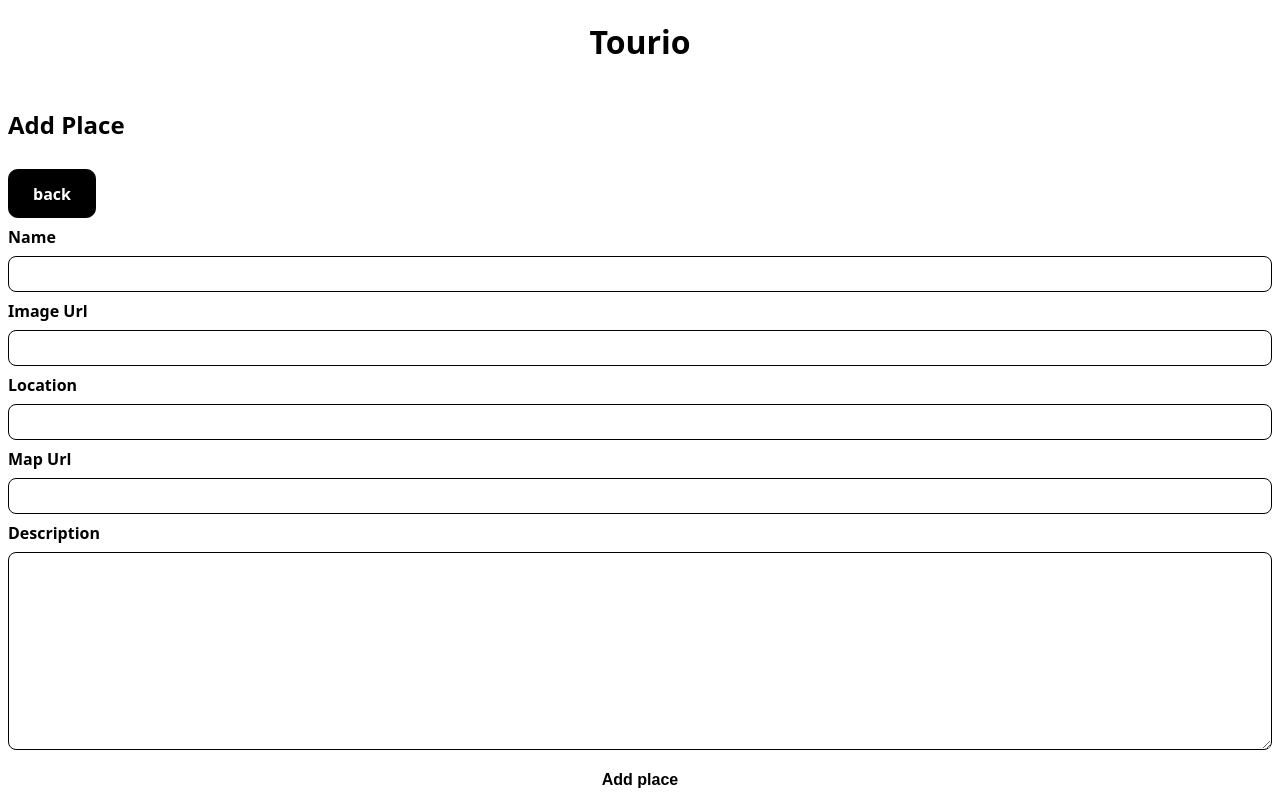
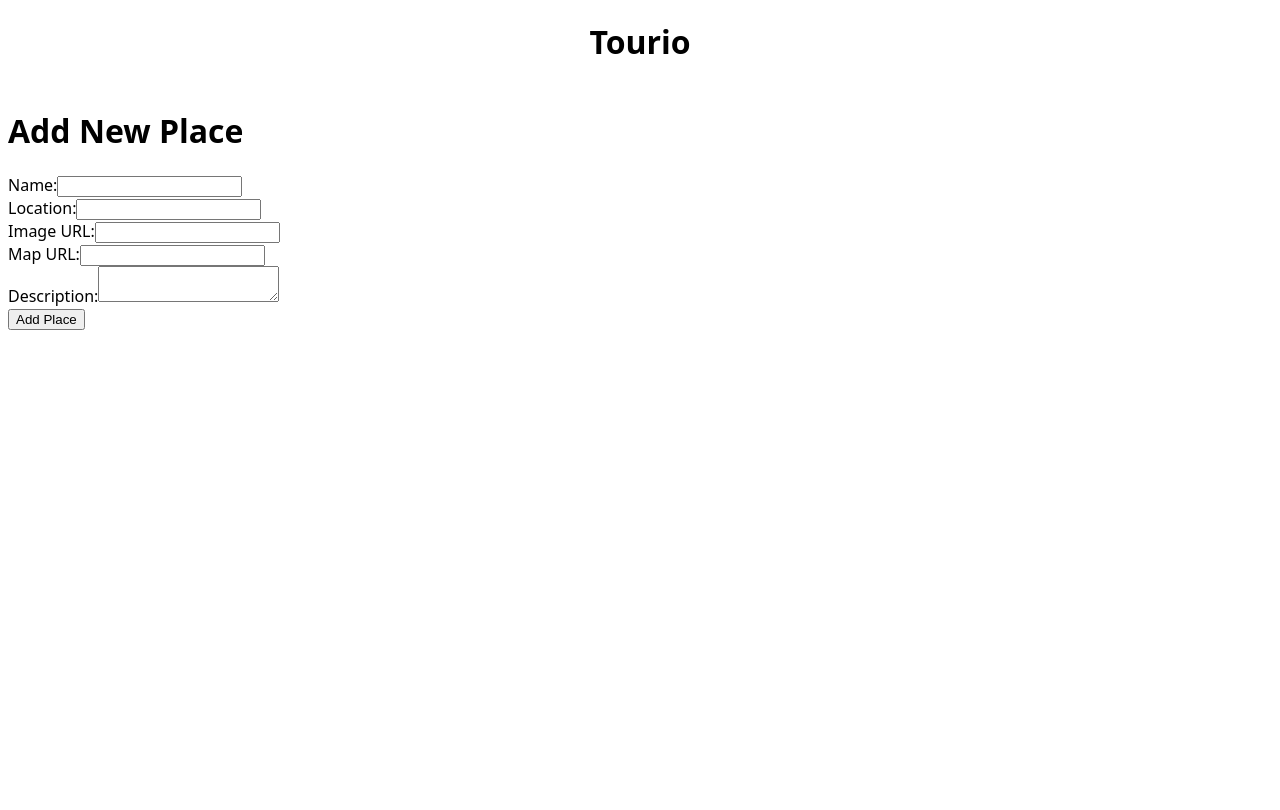
Before and after one commit to reinerito/recap6, a Next.js app: page /create in a window 1280 px wide. Built offline with nearby package versions, Linux system fonts and the light colour scheme.

Commit message:
create form function

```diff
--- a/pages/api/places/index.js
+++ b/pages/api/places/index.js
@@ -1,6 +1,24 @@
+// Import the places array from our database
 import { places } from "../../../lib/db";
 
 export default function handler(request, response) {
-  response.status(200).json(places);
-  return;
+  // Handle GET request - return all places
+  if (request.method === "GET") {
+    response.status(200).json(places);
+    return;
+  }
+
+  // Handle POST request - add a new place
+  if (request.method === "POST") {
+    // Get the new place data from the request body
+    const newPlace = request.body;
+    // Add the new place to our places array
+    places.push(newPlace);
+    // Send back success response with the new place
+    response.status(201).json(newPlace);
+    return;
+  }
+
+  // If the request method is not GET or POST, return error
+  response.status(405).json({ message: "Method not allowed" });
 }
--- a/pages/create.js
+++ b/pages/create.js
@@ -8,17 +8,59 @@
   justify-self: flex-start;
 `;
 
-export default function CreatePlacePage() {
+export default function CreatePage() {
+  // Get the router object to handle page navigation
   const router = useRouter();
-  async function addPlace(place) {
-    console.log("adding place");
+
+  // Function to handle form submission
+  async function addPlace(event) {
+    // Prevent the form from refreshing the page
+    event.preventDefault();
+
+    // Get all form data and convert it to a simple object
+    const formData = new FormData(event.target);
+    const placeData = Object.fromEntries(formData);
+
+    // Send POST request to our API
+    const response = await fetch("/api/places", {
+      method: "POST",
+      headers: {
+        "Content-Type": "application/json",
+      },
+      body: JSON.stringify(placeData),
+    });
+
+    // If the request was successful, go back to homepage
+    if (response.ok) {
+      router.push("/");
+    }
   }
 
   return (
-    <>
-      <h2 id="add-place">Add Place</h2>
-      <StyledBackLink href="/">back</StyledBackLink>
-      <Form onSubmit={addPlace} formName={"add-place"} />
-    </>
+    <form onSubmit={addPlace}>
+      <h1>Add New Place</h1>
+      {/* Form fields for place information */}
+      <div>
+        <label htmlFor="name">Name:</label>
+        <input type="text" id="name" name="name" required />
+      </div>
+      <div>
+        <label htmlFor="location">Location:</label>
+        <input type="text" id="location" name="location" required />
+      </div>
+      <div>
+        <label htmlFor="image">Image URL:</label>
+        <input type="text" id="image" name="image" required />
+      </div>
+      <div>
+        <label htmlFor="mapURL">Map URL:</label>
+        <input type="text" id="mapURL" name="mapURL" required />
+      </div>
+      <div>
+        <label htmlFor="description">Description:</label>
+        <textarea id="description" name="description" required></textarea>
+      </div>
+      <button type="submit">Add Place</button>
+    </form>
   );
 }
```
